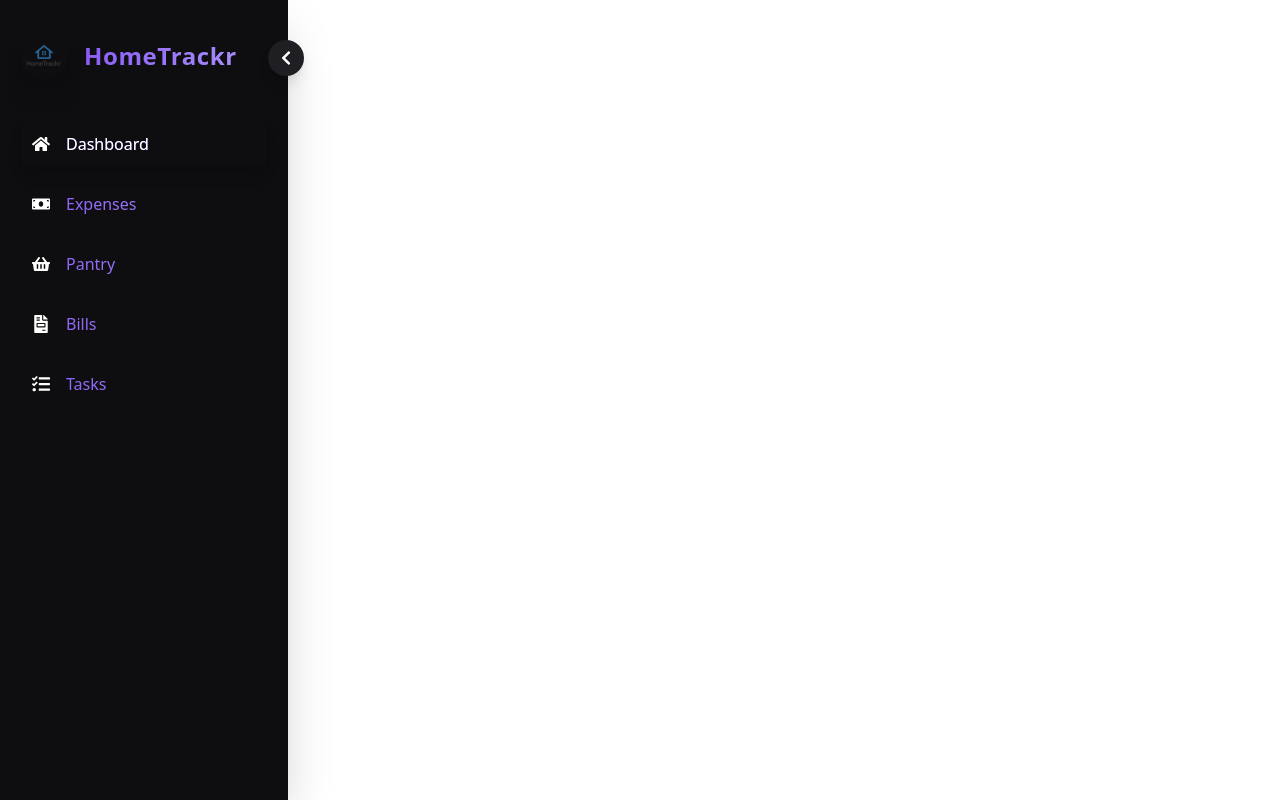
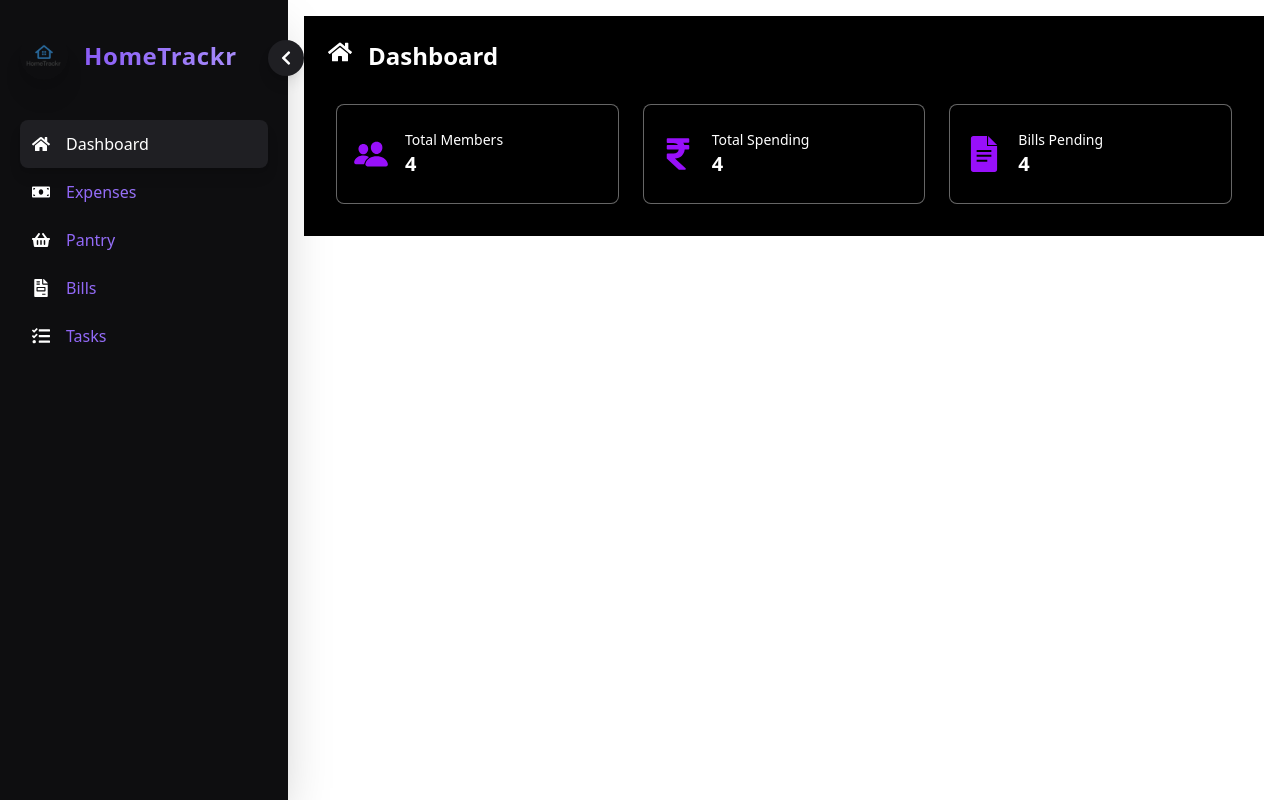
Before and after one commit to Sumit210106/HomeTrackr, a React (Vite) app in the folder homeTrackr/: page /dashboard in a window 1280 px wide. Built offline with nearby package versions, Linux system fonts and the light colour scheme.

Commit message:
Added the 3cards in dashboard

```diff
--- a/homeTrackr/package.json
+++ b/homeTrackr/package.json
@@ -16,6 +16,7 @@
     "react": "^19.0.0",
     "react-dom": "^19.0.0",
     "react-icons": "^5.5.0",
+    "react-router-dom": "^7.5.0",
     "tailwindcss": "^4.1.3"
   },
   "devDependencies": {
--- a/homeTrackr/src/App.jsx
+++ b/homeTrackr/src/App.jsx
@@ -1,12 +1,24 @@
-import React from 'react'
-import Sidebar from './components/Sidebar'
+import { BrowserRouter as Router, Routes, Route } from "react-router-dom";
+import Sidebar from "./components/Sidebar";
+import Dashboard from "./pages/Dashboard";
 
 function App() {
   return (
-    <div>
-      <Sidebar/>
-    </div>
-  )
+    <Router>
+      <div className="flex">
+        {/* Sidebar always visible */}
+        <Sidebar />
+        {/* Main page content */}
+        <div className="flex-1 p-4">
+          <Routes>
+            {/* Route for the dashboard */}
+            <Route path="/dashboard" element={<Dashboard />} />
+            {/* Add more routes here if needed */}
+          </Routes>
+        </div>
+      </div>
+    </Router>
+  );
 }
 
-export default App
+export default App;
--- /dev/null
+++ b/homeTrackr/src/components/DashThreeCard.jsx
@@ -0,0 +1,35 @@
+import { IoPeople } from "react-icons/io5";
+import { FaRupeeSign } from "react-icons/fa";
+import { SiGoogledocs } from "react-icons/si";
+
+function DashThreeCard() {
+  const data = [
+    { name: "Total Members", Value: "4", icon: IoPeople },
+    { name: "Total Spending", Value: "4", icon: FaRupeeSign },
+    { name: "Bills Pending", Value: "4", icon: SiGoogledocs },
+  ];
+
+  return (
+    <div className="grid grid-cols-1 sm:grid-cols-2 md:grid-cols-3 gap-6 w-full p-2">
+      {data.map((item, index) => {
+        const Icon = item.icon;
+        return (
+          <div
+            key={index}
+            className="flex items-center space-x-4 bg-black rounded-lg p-4 hover:shadow-lg transition-all duration-300 w-full border border-white/40 hover:border-purple-500 min-h-[100px]"
+          >
+            <div className="text-4xl text-purple-600">
+              <Icon />
+            </div>
+            <div>
+              <h4 className="text-white text-sm">{item.name}</h4>
+              <p className="text-xl font-semibold text-white">{item.Value}</p>
+            </div>
+          </div>
+        );
+      })}
+    </div>
+  );
+}
+
+export default DashThreeCard;
--- a/homeTrackr/src/components/Sidebar.jsx
+++ b/homeTrackr/src/components/Sidebar.jsx
@@ -1,4 +1,5 @@
 import React, { useState } from "react";
+import { Link, useLocation } from "react-router-dom";
 import {
   FaHome,
   FaMoneyBill,
@@ -12,13 +13,14 @@ import logo from "../assets/logo.png";
 
 function Sidebar() {
   const [open, setOpen] = useState(true);
+  const location = useLocation();
 
   const Menus = [
-    { title: "Dashboard", icon: <FaHome /> },
-    { title: "Expenses", icon: <FaMoneyBill /> },
-    { title: "Pantry", icon: <FaShoppingBasket /> },
-    { title: "Bills", icon: <FaFileInvoice /> },
-    { title: "Tasks", icon: <FaTasks /> },
+    { title: "Dashboard", icon: <FaHome />, path: "/dashboard" },
+    { title: "Expenses", icon: <FaMoneyBill />, path: "/expenses" },
+    { title: "Pantry", icon: <FaShoppingBasket />, path: "/pantry" },
+    { title: "Bills", icon: <FaFileInvoice />, path: "/bills" },
+    { title: "Tasks", icon: <FaTasks />, path: "/tasks" },
   ];
 
   return (
@@ -55,18 +57,24 @@ function Sidebar() {
         {/* Menu items */}
         <ul className="space-y-3">
           {Menus.map((menu, index) => (
+            <Link to={menu.path} key={index}>
               <li
-              key={index}
-              className={`flex items-center gap-x-4 p-3 rounded-lg cursor-pointer bg-clip-text text-transparent bg-gradient-to-r from-[#8b5cf6] to-[#a78bfa] hover:bg-[#1F1F23] hover:text-white hover:shadow-lg transition-all ${
-                index === 0 &&
-                "bg-[#1F1F23] shadow-lg text-white"
+                className={`flex items-center gap-x-4 p-3 rounded-lg cursor-pointer hover:bg-[#1F1F23] hover:text-white hover:shadow-lg transition-all ${
+                  location.pathname === menu.path
+                    ? "bg-[#1F1F23] shadow-lg text-white"
+                    : "bg-clip-text text-transparent bg-gradient-to-r from-[#8b5cf6] to-[#a78bfa]"
                 }`}
               >
                 <span className="text-lg text-white">{menu.icon}</span>
-              <span className={`${!open && "hidden"} origin-left duration-200`}>
+                <span
+                  className={`${
+                    !open && "hidden"
+                  } origin-left duration-200`}
+                >
                   {menu.title}
                 </span>
               </li>
+            </Link>
           ))}
         </ul>
       </div>
--- /dev/null
+++ b/homeTrackr/src/pages/Dashboard.jsx
@@ -0,0 +1,13 @@
+import DashThreeCard from "../components/DashThreeCard";
+import { FaHome } from "react-icons/fa";
+
+function DashboardPage() {
+  return (
+    <div className="p-6 w-full bg-black">
+      <h1 className="text-2xl font-bold mb-6 text-white flex gap-4"> <FaHome/>Dashboard</h1>
+      <DashThreeCard />
+        </div>
+  );
+}
+
+export default DashboardPage;
```
Also changed, not shown: 1 other file (tests, documents, lock files or other folders). Lines whose indentation alone changed are shown as unchanged.
